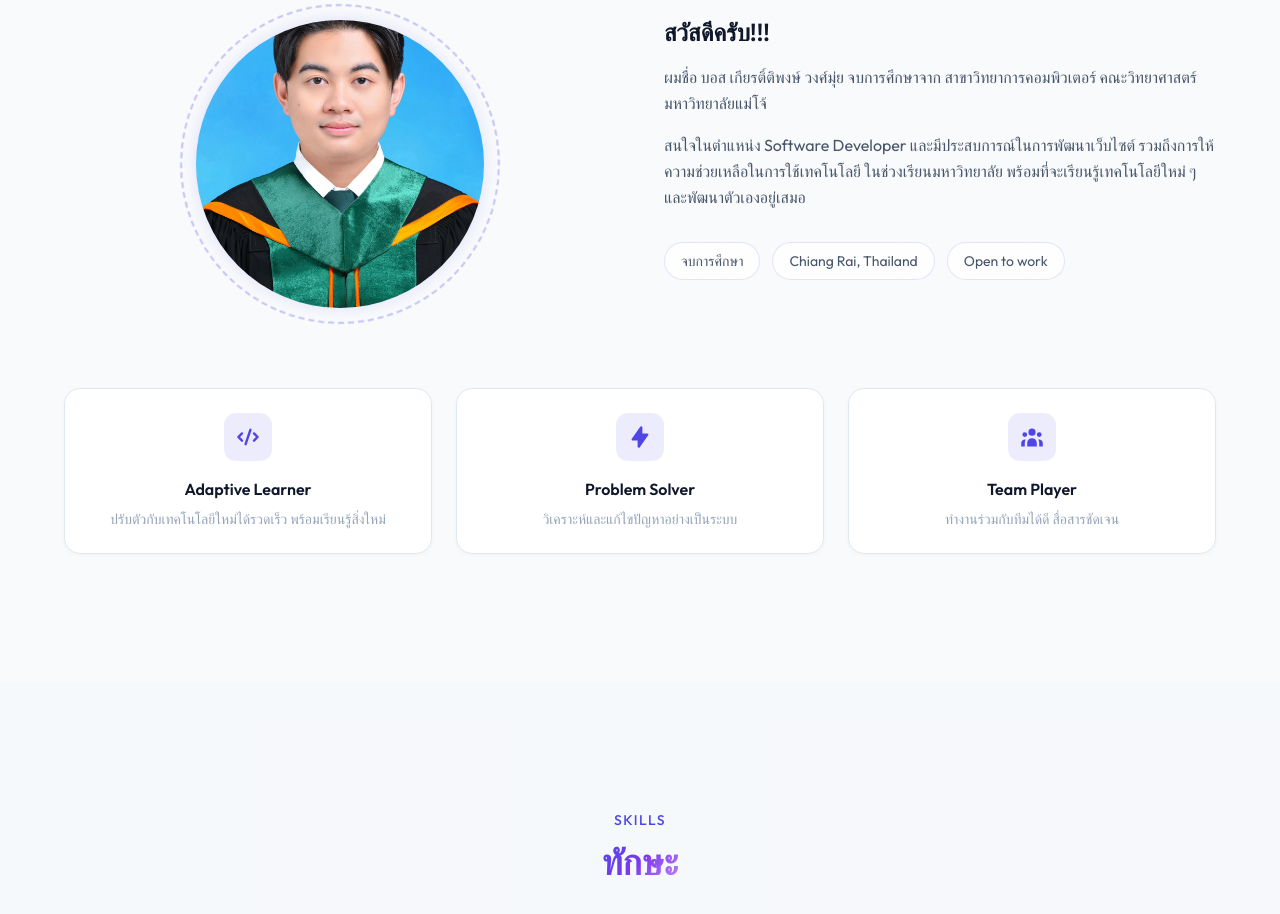
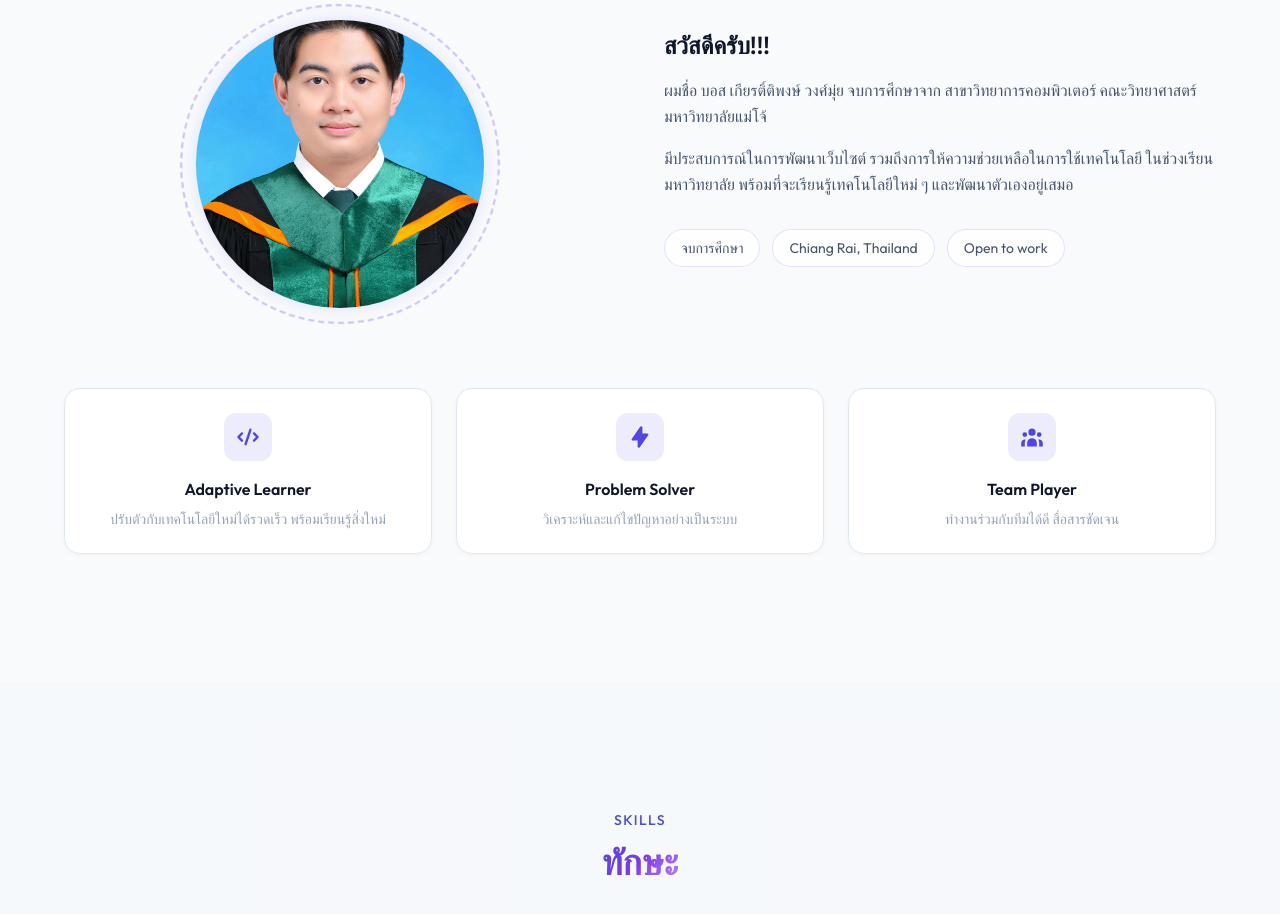
Before and after one commit to Kiadtiphong-wongmui/portfolio, a Next.js app: page / in a window 1280 px wide. Shown: the part 1060-1974 px from the top of the page. Built offline with nearby package versions, Linux system fonts and the light colour scheme.

Commit message:
fix: refine description in About component for clarity

```diff
--- a/app/components/About.tsx
+++ b/app/components/About.tsx
@@ -84,7 +84,7 @@ export default function About() {
               สาขาวิทยาการคอมพิวเตอร์ คณะวิทยาศาสตร์ มหาวิทยาลัยแม่โจ้
             </p>
             <p className="text-text-secondary leading-relaxed mb-8">
-              สนใจในตำแหน่ง Software Developer และมีประสบการณ์ในการพัฒนาเว็บไซต์
+              มีประสบการณ์ในการพัฒนาเว็บไซต์
               รวมถึงการให้ความช่วยเหลือในการใช้เทคโนโลยี ในช่วงเรียนมหาวิทยาลัย
               พร้อมที่จะเรียนรู้เทคโนโลยีใหม่ ๆ และพัฒนาตัวเองอยู่เสมอ
             </p>
```
